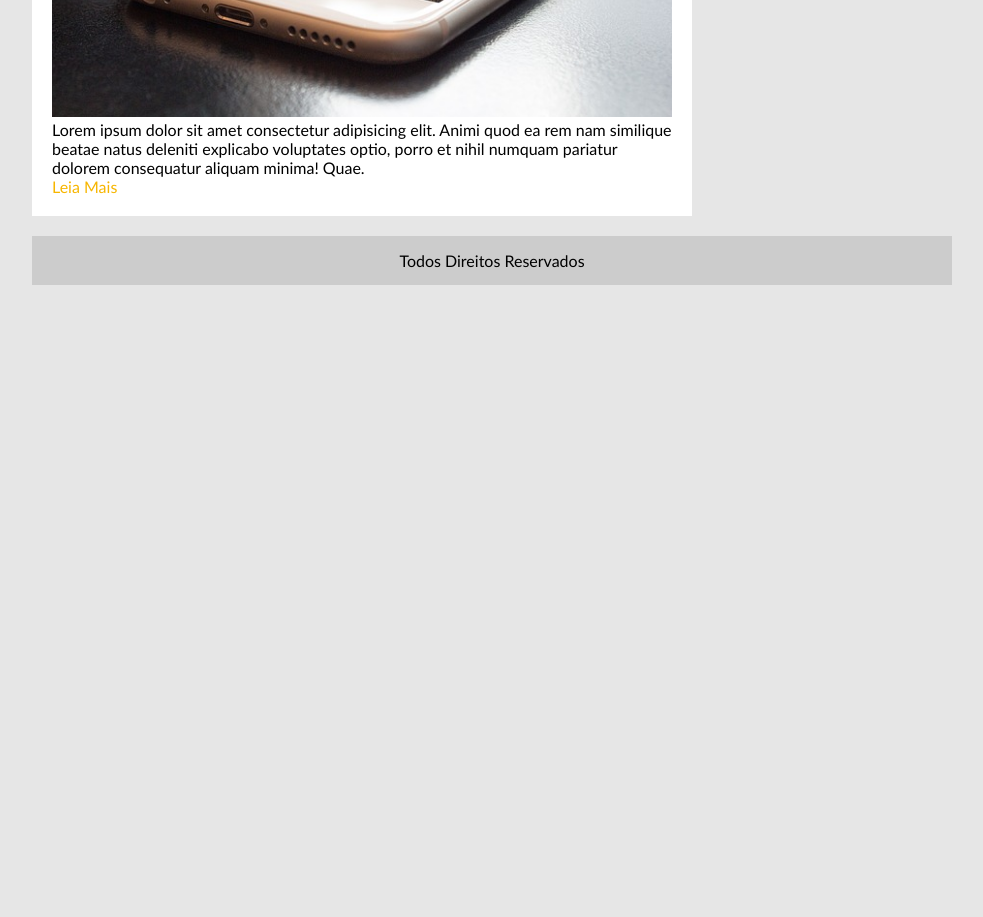
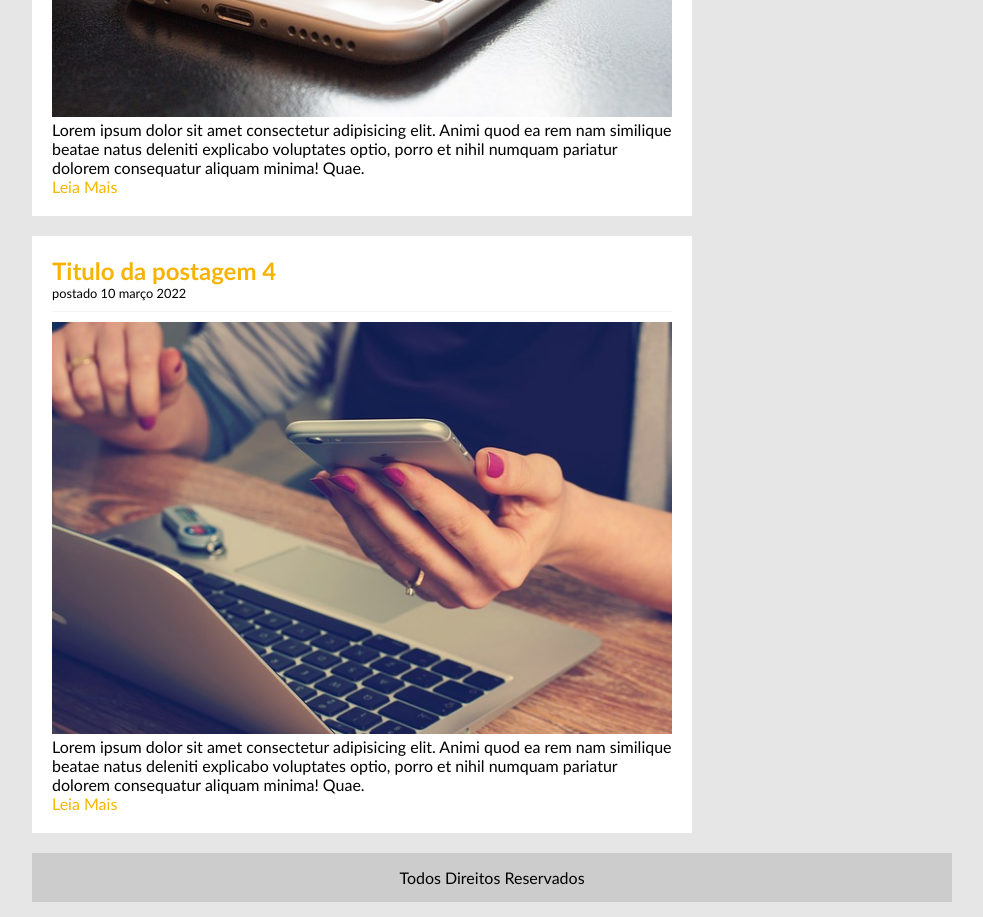
Before and after one commit to victor-manoel/Site-exemplo, a plain HTML site: page projeto-tecblog/index.html in a window 1280 px wide. Shown: the part 1767-2684 px from the top of the page, without its empty margins (148-1131 px from the left). Before the commit the page ends 2067 px from the top, so only its background shows below. Drawn offline with Linux system fonts and the light colour scheme.

Commit message:
post add

```diff
--- a/projeto-tecblog/index.html
+++ b/projeto-tecblog/index.html
@@ -52,6 +52,14 @@
 					<p>Lorem ipsum dolor sit amet consectetur adipisicing elit. Animi quod ea rem nam similique beatae natus deleniti explicabo voluptates optio, porro et nihil numquam pariatur dolorem consequatur aliquam minima! Quae.</p>
 					<a href="">Leia Mais</a>
 				</div>
+
+				<div class="postagem">
+					<h2>Titulo da postagem 4</h2>
+					<span class="data-postagem">postado 10 março 2022</span>
+					<img width="620px" src="imagens/imagem4.jpg">
+					<p>Lorem ipsum dolor sit amet consectetur adipisicing elit. Animi quod ea rem nam similique beatae natus deleniti explicabo voluptates optio, porro et nihil numquam pariatur dolorem consequatur aliquam minima! Quae.</p>
+					<a href="">Leia Mais</a>
+				</div>
 				<!--fechamento postagem-->
 			</div>
 			<div id="area-lateral">
```
